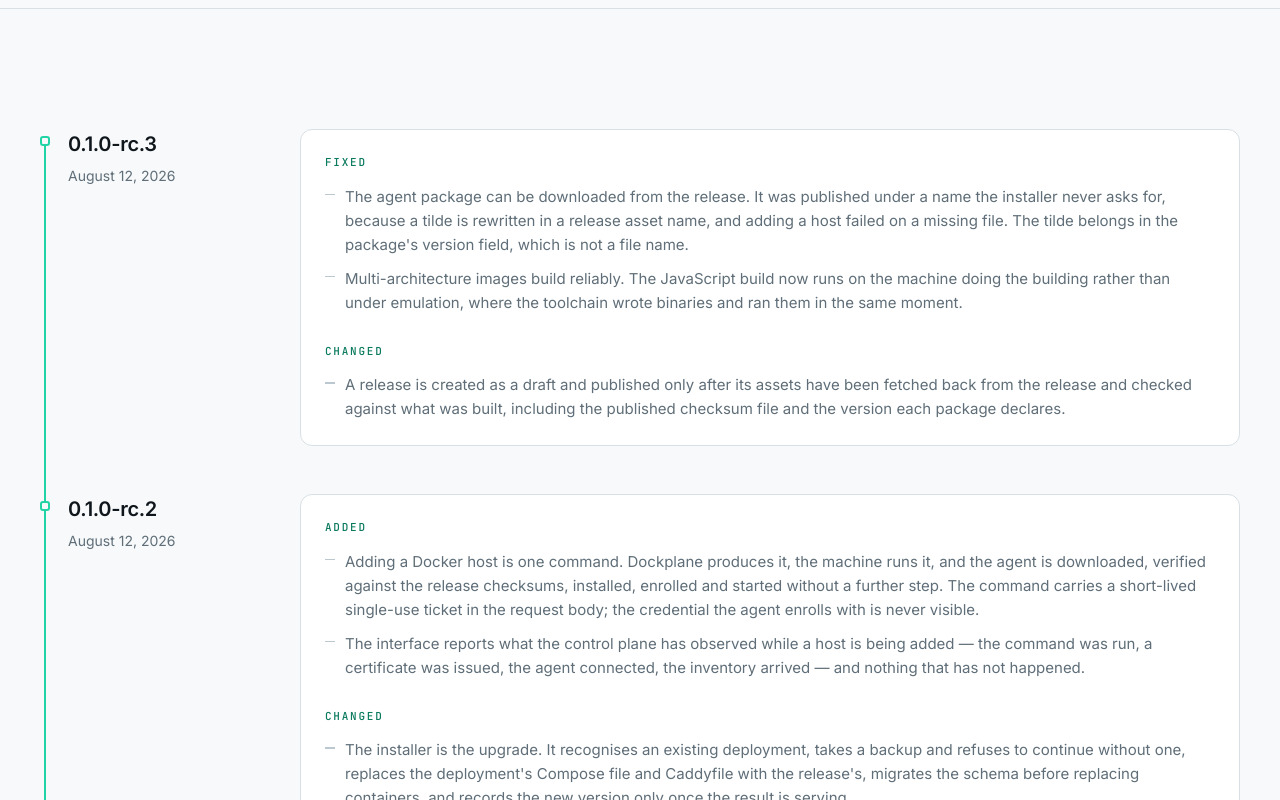
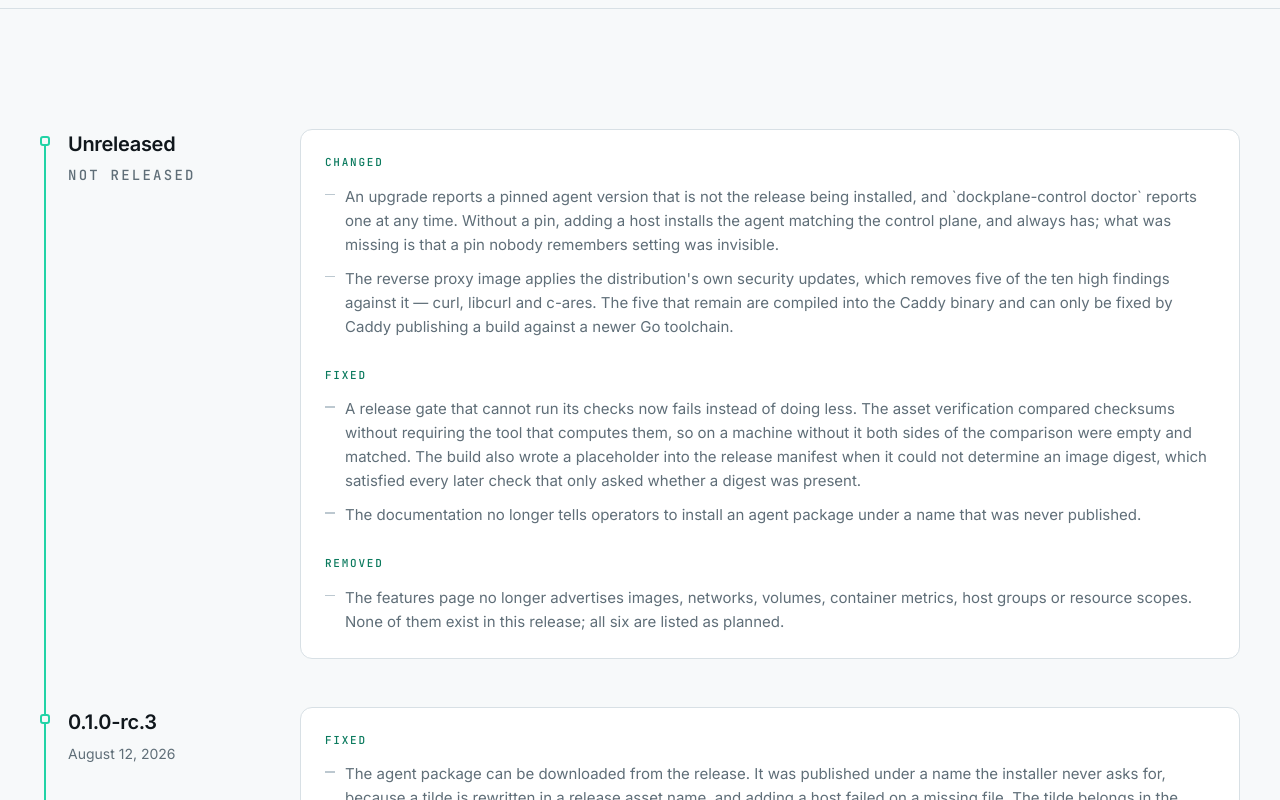
Before and after one commit to Dockplanee/dockplane, an Angular app in the folder website/: page /changelog in a window 1280 px wide. Shown: the part 440-1240 px from the top of the page. Built offline with nearby package versions, Linux system fonts and the light colour scheme.

Commit message:
docs(changelog): record the unreleased changes

```diff
--- a/website/src/app/pages/changelog/changelog.data.ts
+++ b/website/src/app/pages/changelog/changelog.data.ts
@@ -2,6 +2,31 @@
 import { ChangelogRelease } from './changelog-entries';
 
 export const CHANGELOG: readonly ChangelogRelease[] = [
+  {
+    version: 'Unreleased',
+    changes: [
+      {
+        type: 'Changed',
+        items: [
+          'An upgrade reports a pinned agent version that is not the release being installed, and `dockplane-control doctor` reports one at any time. Without a pin, adding a host installs the agent matching the control plane, and always has; what was missing is that a pin nobody remembers setting was invisible.',
+          'The reverse proxy image applies the distribution\'s own security updates, which removes five of the ten high findings against it — curl, libcurl and c-ares. The five that remain are compiled into the Caddy binary and can only be fixed by Caddy publishing a build against a newer Go toolchain.',
+        ],
+      },
+      {
+        type: 'Fixed',
+        items: [
+          'A release gate that cannot run its checks now fails instead of doing less. The asset verification compared checksums without requiring the tool that computes them, so on a machine without it both sides of the comparison were empty and matched. The build also wrote a placeholder into the release manifest when it could not determine an image digest, which satisfied every later check that only asked whether a digest was present.',
+          'The documentation no longer tells operators to install an agent package under a name that was never published.',
+        ],
+      },
+      {
+        type: 'Removed',
+        items: [
+          'The features page no longer advertises images, networks, volumes, container metrics, host groups or resource scopes. None of them exist in this release; all six are listed as planned.',
+        ],
+      },
+    ],
+  },
   {
     version: '0.1.0-rc.3',
     date: '2026-08-12',
```
Also changed, not shown: 1 other file (tests, documents, lock files or other folders).
